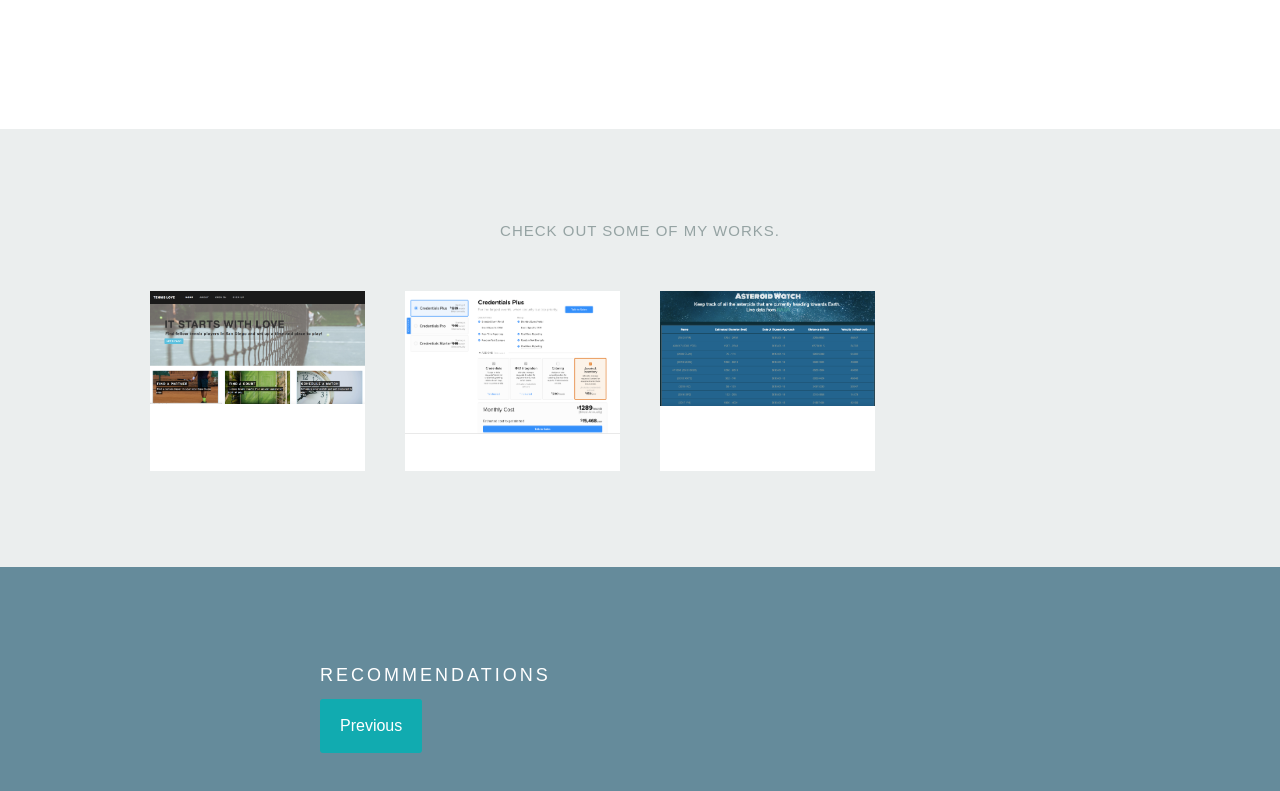
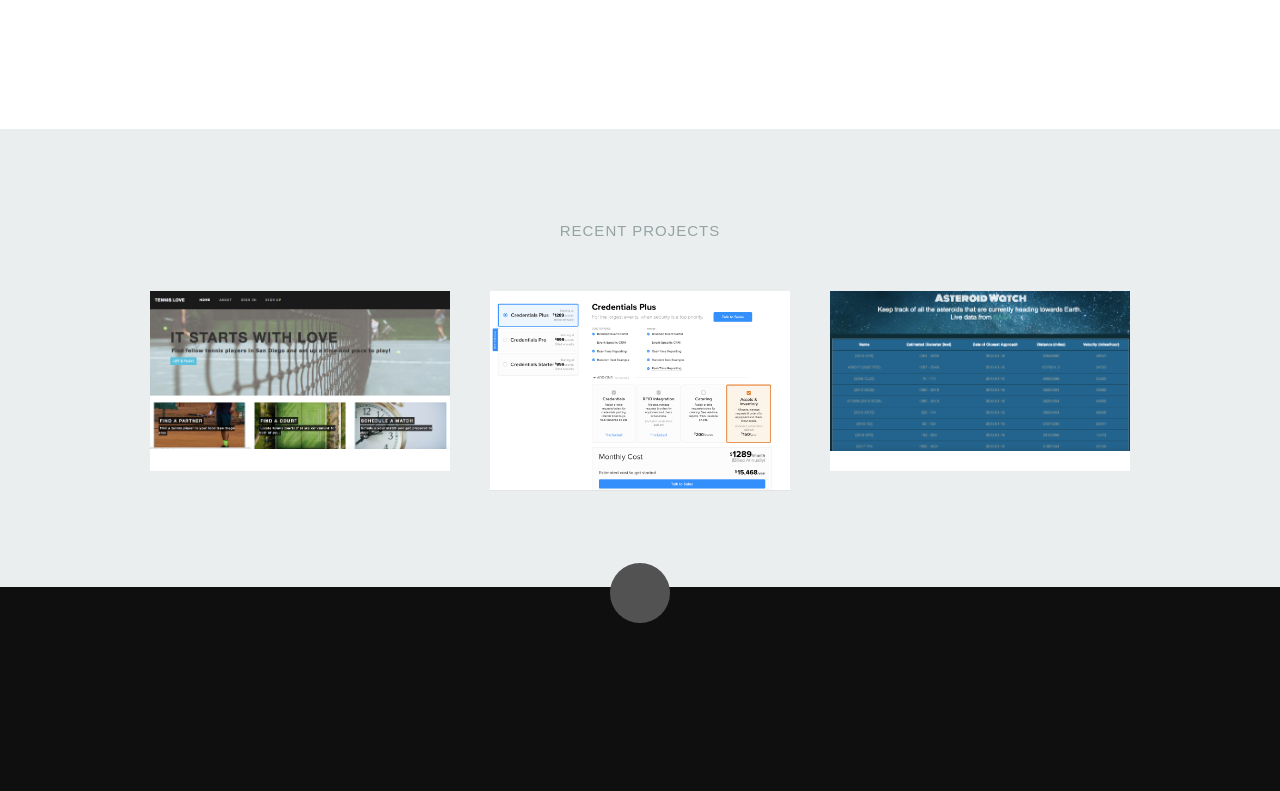
Before and after one commit to k1yoshida/KariAnn_portfolio_site, a Gatsby site: page / in a window 1280 px wide. Shown: the part 2971-3762 px from the top of the page. After the commit the page ends 3737 px from the top, so only its background shows below. Built offline with nearby package versions, Linux system fonts and the light colour scheme; Gatsby itself is replaced by a stand-in of ours; some icons are missing; a web font is replaced by a local one.

Commit message:
save for deploy

```diff
--- a/src/components/Portfolio.js
+++ b/src/components/Portfolio.js
@@ -14,12 +14,9 @@ const Portfolio = () => (
   <section id="portfolio">
     <div className="row">
       <div className="twelve columns collapsed">
-        <h1>Check Out Some of My Works.</h1>
+        <h1>Recent Projects</h1>
 
-        <div
-          id="portfolio-wrapper"
-          className="bgrid-quarters s-bgrid-thirds cf"
-        >
+        <div id="portfolio-wrapper" className="bgrid-thirds s-bgrid-thirds cf">
           <div className="columns portfolio-item">
             <div className="item-wrap">
               <a
--- a/src/layouts/index.js
+++ b/src/layouts/index.js
@@ -18,7 +18,7 @@ const TemplateWrapper = ({ children }) => (
         href="https://cdnjs.cloudflare.com/ajax/libs/slick-carousel/1.6.0/slick-theme.min.css"
       />
       <title>Kari Ann Yoshida</title>
-      <link rel="icon" href="../assets/succulent.png" type="image/x-icon" />
+      <link rel="icon" href="../assets/favicon.png" type="image/x-icon" />
     </Helmet>
     {children()}
   </div>
--- a/src/pages/index.js
+++ b/src/pages/index.js
@@ -16,7 +16,7 @@ const IndexPage = () => (
     <About />
     <Resume />
     <Portfolio />
-    <Testimonials />
+    {/*<Testimonials />*/}
     <Footer />
   </div>
 );
```
